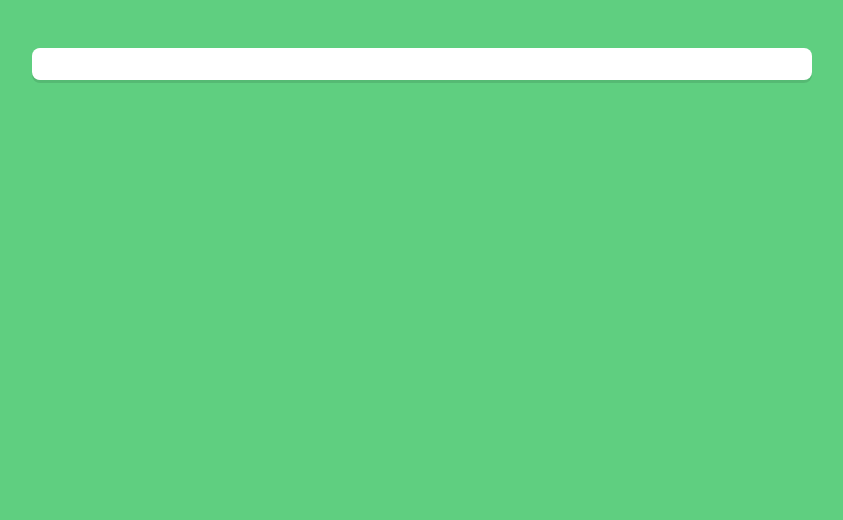
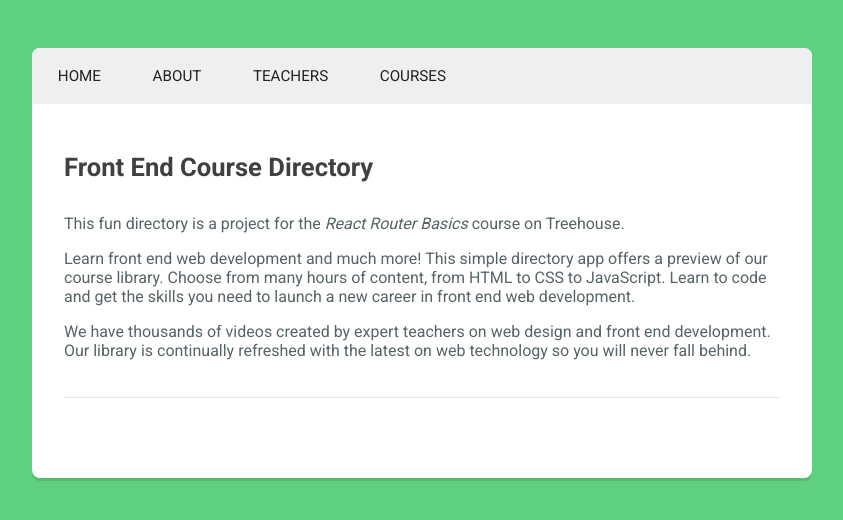
Before and after one commit to kpfromer/react-router-learning, a React (Create React App) app: page / in a window 1280 px wide. Shown: the top 520 px of the page, without its empty margins (218-1061 px from the left). Built offline with nearby package versions, Linux system fonts and the light colour scheme.

Commit message:
Add basic routing

```diff
--- a/src/components/App.js
+++ b/src/components/App.js
@@ -1,9 +1,23 @@
 import React from 'react';
+import { BrowserRouter, Route } from 'react-router-dom';
+import Home from "./Home";
+import About from "./About";
+import Header from "./Header";
+import Courses from "./Courses";
+import Teachers from "./Teachers";
 
 const App = () => (
-  <div className="container">
-
-  </div>
+  <BrowserRouter>
+    <div className="container">
+      <Header />
+      {/* With out the exact prop the /about component will also be rendered */}
+      <Route exact path="/" component={Home} />
+      <Route path="/about" component={About}/>
+      <Route path="/courses" component={Courses} />
+      {/* You can use render and pass a function! useful for passing props */}
+      <Route path="/teachers" render={() => <Teachers />} />
+    </div>
+  </BrowserRouter>
 );
 
 export default App;
--- a/src/components/Header.js
+++ b/src/components/Header.js
@@ -2,12 +2,12 @@ import React from 'react';
 
 const Header = () => (
   <header>
-    <span className="icn-logo"><i className="material-icons">code</i></span>
+    {/*<span className="icn-logo"><i className="material-icons">code</i></span>*/}
     <ul className="main-nav">
-      <li><a href="#">Home</a></li>
-      <li><a href="#">About</a></li>
-      <li><a href="#">Teachers</a></li>
-      <li><a href="#">Courses</a></li>
+      <li><a href="">Home</a></li>
+      <li><a href="">About</a></li>
+      <li><a href="">Teachers</a></li>
+      <li><a href="">Courses</a></li>
     </ul>
   </header>
 );
```
